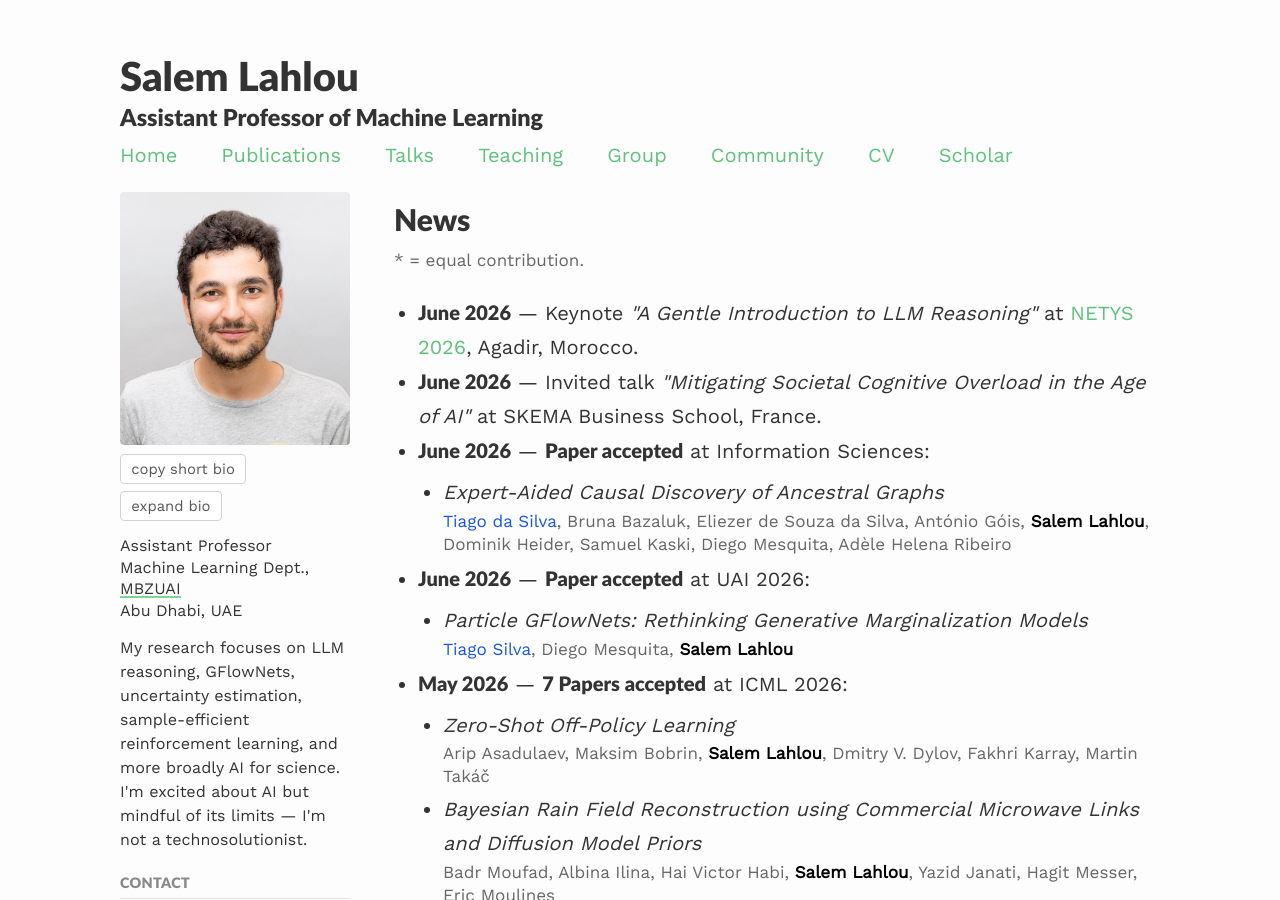
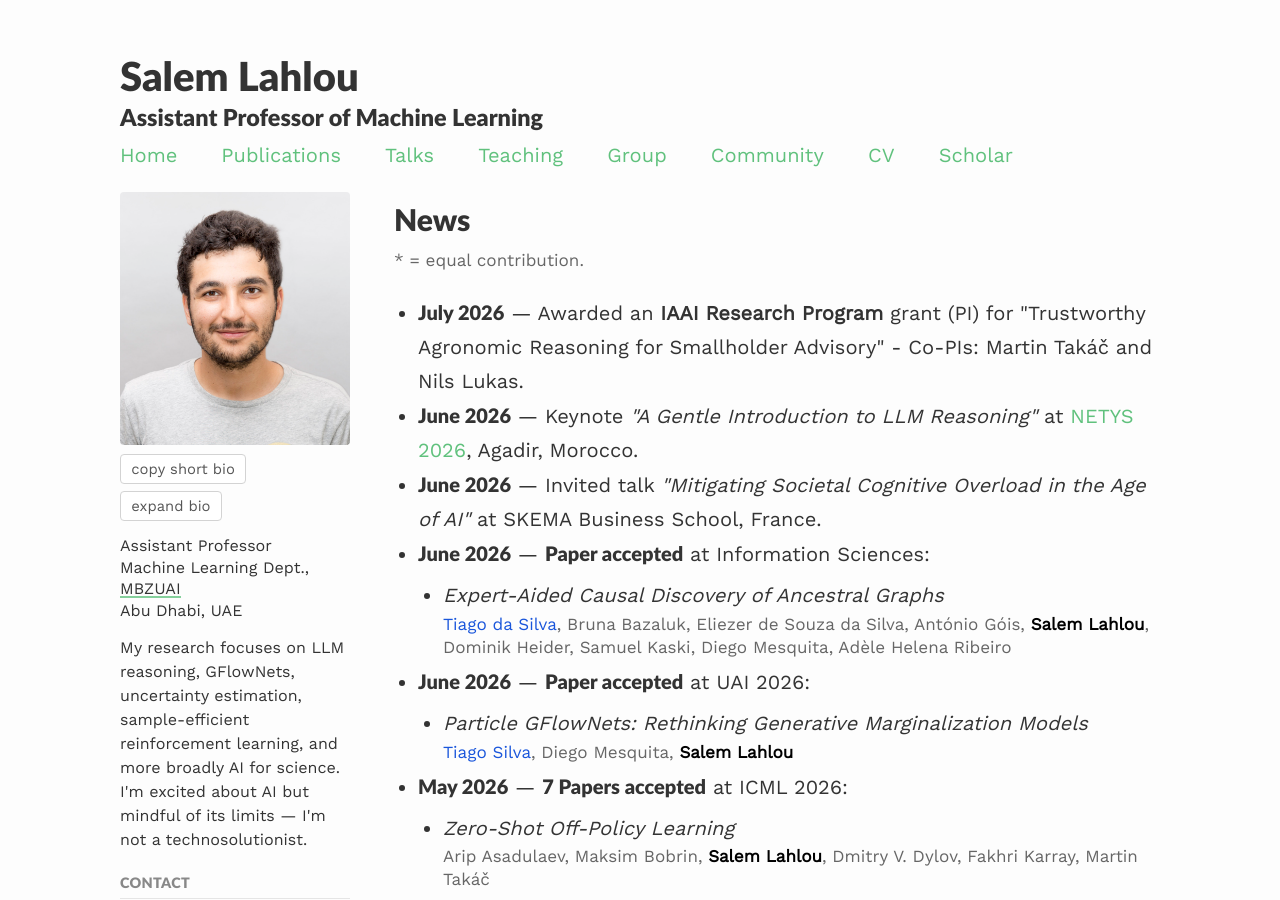
Before and after one commit to saleml/saleml.github.io, a Jekyll site: the page built from index.md, in a window 1280 px wide and 900 px high. Built offline with Jekyll 4.4.1, drawn with Linux system fonts in a browser that asks for light colours; nearby versions of some CDN libraries.

Commit message:
Auto-sync from CV repo (c1169b5)

```diff
--- a/index.md
+++ b/index.md
@@ -51,6 +51,7 @@ published: true
     <p class="home-news-legend">* = equal contribution.</p>
     <ul class="home-news-list">
   <!-- NEWS:START -->
+  <li><span class="news-date news-highlight">July 2026</span> &mdash; Awarded an <strong>IAAI Research Program</strong> grant (PI) for "Trustworthy Agronomic Reasoning for Smallholder Advisory" - Co-PIs: Martin Takáč and Nils Lukas.</li>
   <li><span class="news-date news-highlight">June 2026</span> &mdash; Keynote <em>"A Gentle Introduction to LLM Reasoning"</em> at <a href="https://netys.net/" target="_blank">NETYS 2026</a>, Agadir, Morocco.</li>
   <li><span class="news-date news-highlight">June 2026</span> &mdash; Invited talk <em>"Mitigating Societal Cognitive Overload in the Age of AI"</em> at SKEMA Business School, France.</li>
   <li><span class="news-date news-highlight">June 2026</span> &mdash; <span class="news-highlight">Paper accepted</span> at Information Sciences:
```
Also changed, not shown: 1 other file.
